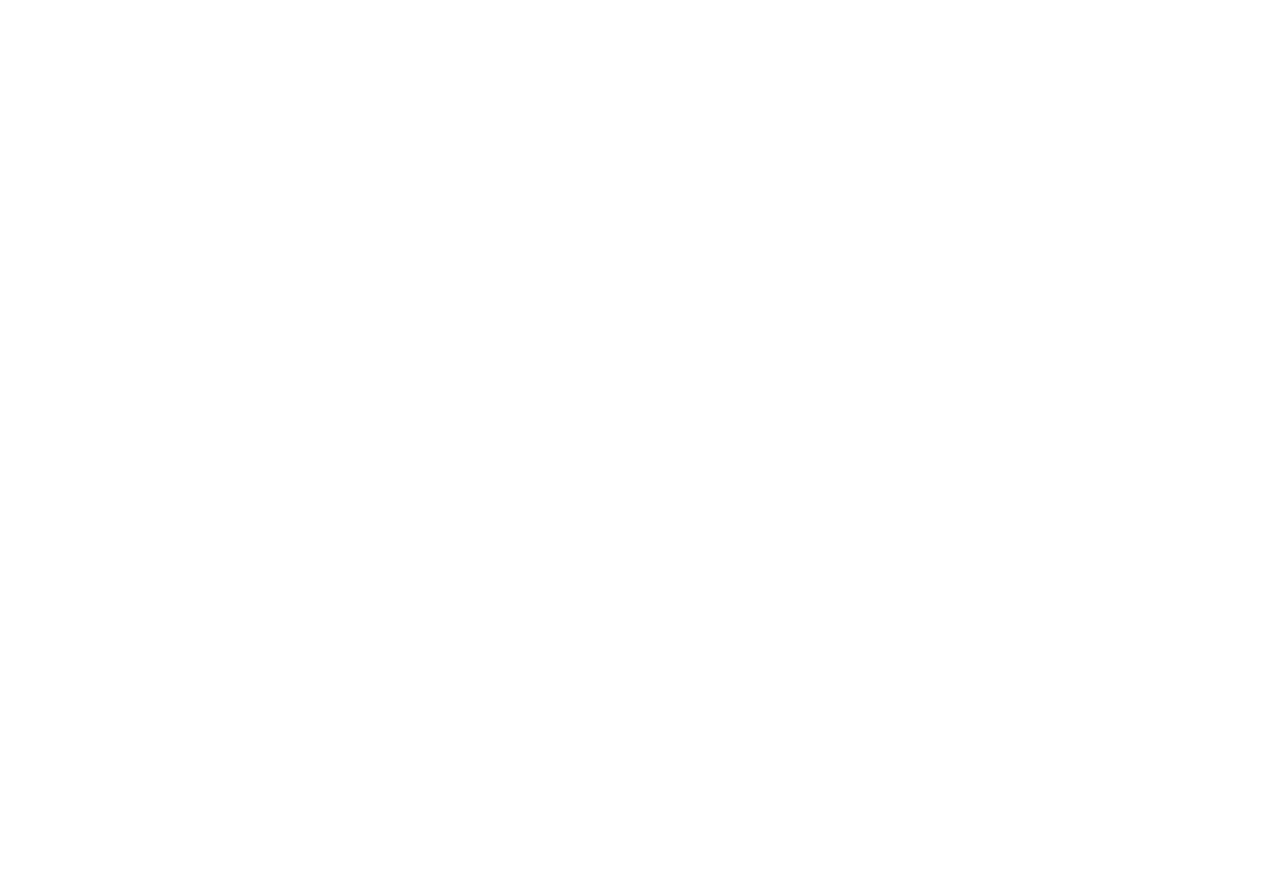
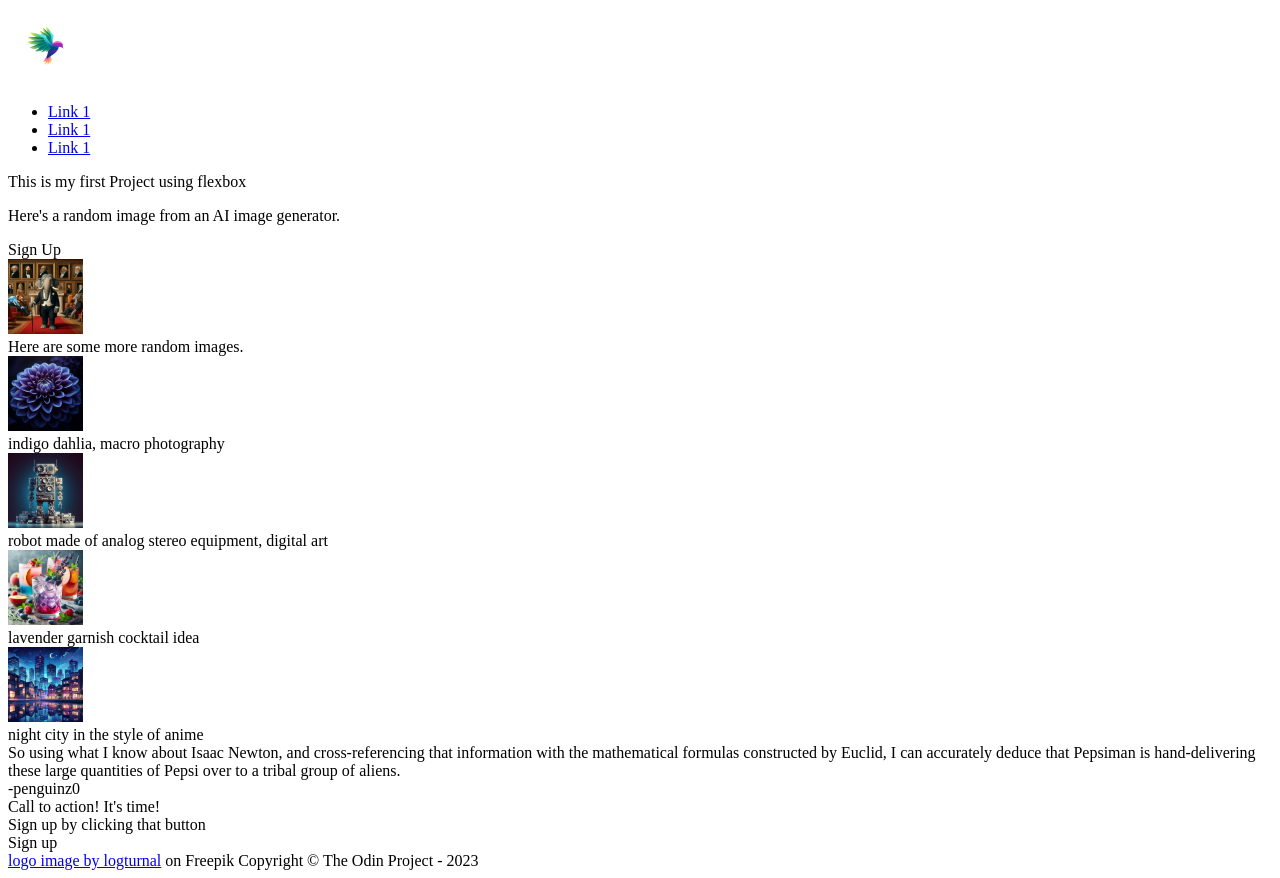
Before and after one commit to naim195/landing-page, a plain HTML site: page index.html in a window 1280 px wide. Before the commit the page ends 800 px from the top, so only its background shows below. Drawn offline with Linux system fonts and the light colour scheme.

Commit message:
HTML file mostly done

```diff
--- a/index.html
+++ b/index.html
@@ -4,8 +4,62 @@
         <meta charset="UTF-8">
         <meta name="viewport" content="width=device-width, initial-scale=1.0">
         <title>Landing Page</title>
+        <link rel="stylesheet" href="style.css">
     </head>
     <body>
-
+        <div class="header">
+            <img src="images\bird_2.jpg">
+            <div class="links">
+                <ul>
+                    <li><a href="#">Link 1</a></li>
+                    <li><a href="#">Link 1</a></li>
+                    <li><a href="#">Link 1</a></li>
+                </ul>
+            </div>
+        </div>
+        <div class="mini-header">
+            <div class="title">This is my first Project using flexbox</div>
+            <p>Here's a random image from an AI image generator.</p>
+            <div class="button">Sign Up</div>
+            <img src="images\elephant.jpeg">
+        </div>
+        <div class="body">
+            <div class="body-title">Here are some more random images.</div>
+            <div class="info">
+                <img src="images\indigo-dahlia.jpeg" alt="flower">
+                <div class="text">indigo dahlia, macro photography</div>
+            </div>
+            <div class="info">
+                <img src="images\robot.jpeg" alt="robot">
+                <div class="text">robot made of analog stereo equipment, digital art</div>
+            </div>
+            <div class="info">
+                <img src="images\lavender-cocktail.jpeg" alt="drink">
+                <div class="text">lavender garnish cocktail idea</div>
+            </div>
+            <div class="info">
+                <img src="images\anime-night-city.jpeg" alt="anime-night">
+                <div class="text">night city in the style of anime</div>
+            </div>
+        </div>
+        <div class="quote">
+            <div class="q-text">
+                So using what I know about Isaac Newton, and cross-referencing that information with
+                the mathematical formulas constructed by Euclid, I can accurately deduce that Pepsiman is hand-delivering
+                these large quantities of Pepsi over to a tribal group of aliens.
+            </div>
+            <div class="q-person">-penguinz0</div>
+        </div>
+        <div class="sign-up">
+            <div class="sup">
+                <div class="su-title">Call to action! It's time!</div>
+                <div class="su-text">Sign up by clicking that button</div>
+            </div>
+            <div class="button su">Sign up</div>
+        </div>
+        <div class="footer">
+            <a href="https://www.freepik.com/free-vector/colorful-bird-illustration-gradient_31530356.htm#query=logo%20png&position=0&from_view=keyword&track=ais&uuid=b782ea13-d36a-45b0-8840-55ab99424235">logo image by logturnal</a> on Freepik
+            Copyright © The Odin Project - 2023
+        </div>
     </body>
 </html>
--- /dev/null
+++ b/style.css
@@ -0,0 +1,4 @@
+img{
+    width: 75px;
+
+}
```
Also changed, not shown: images/anime-night-city.jpeg (added), images/bird_2.jpg (added), images/elephant.jpeg (added), images/indigo-dahlia.jpeg (added), images/lavender-cocktail.jpeg (added), images/robot.jpeg (added), styles.css (deleted).
